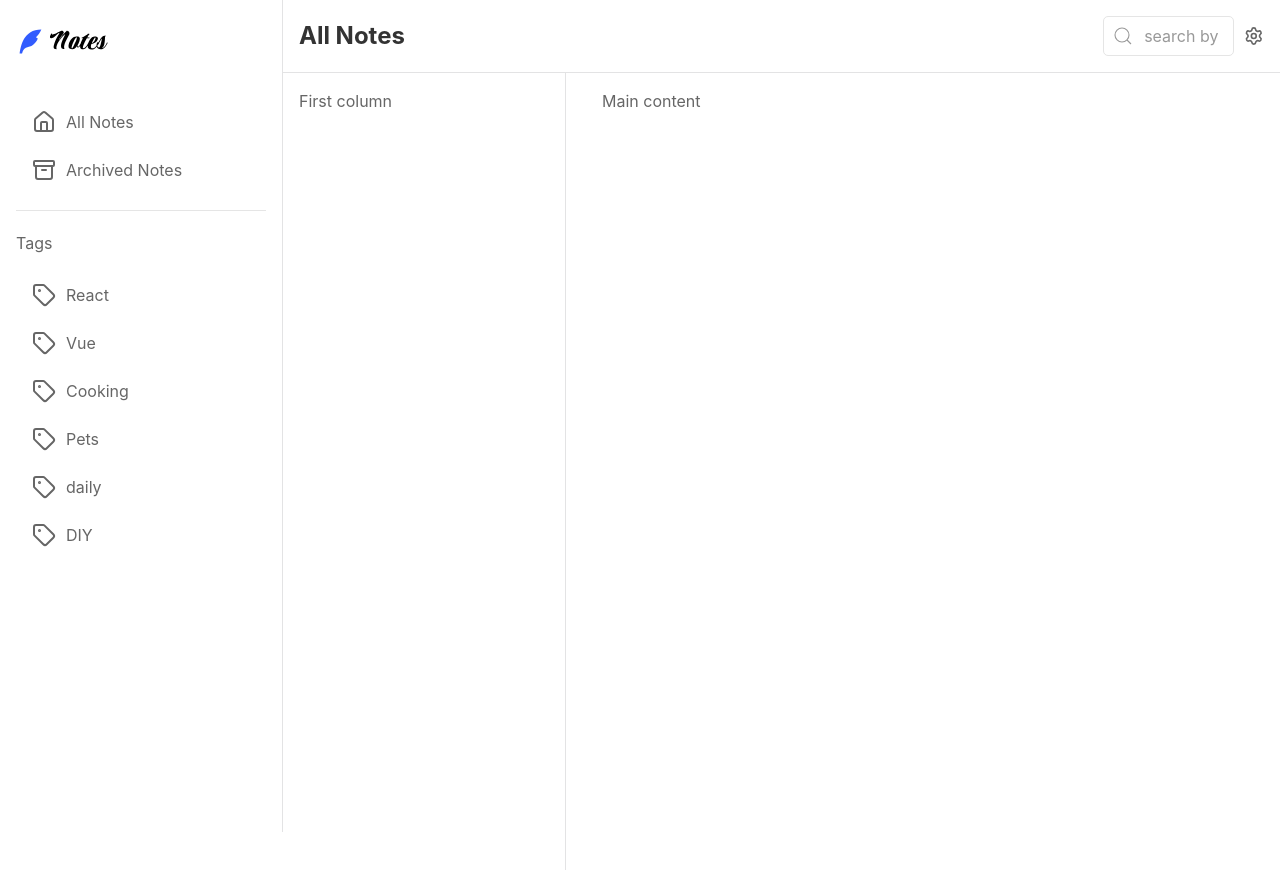
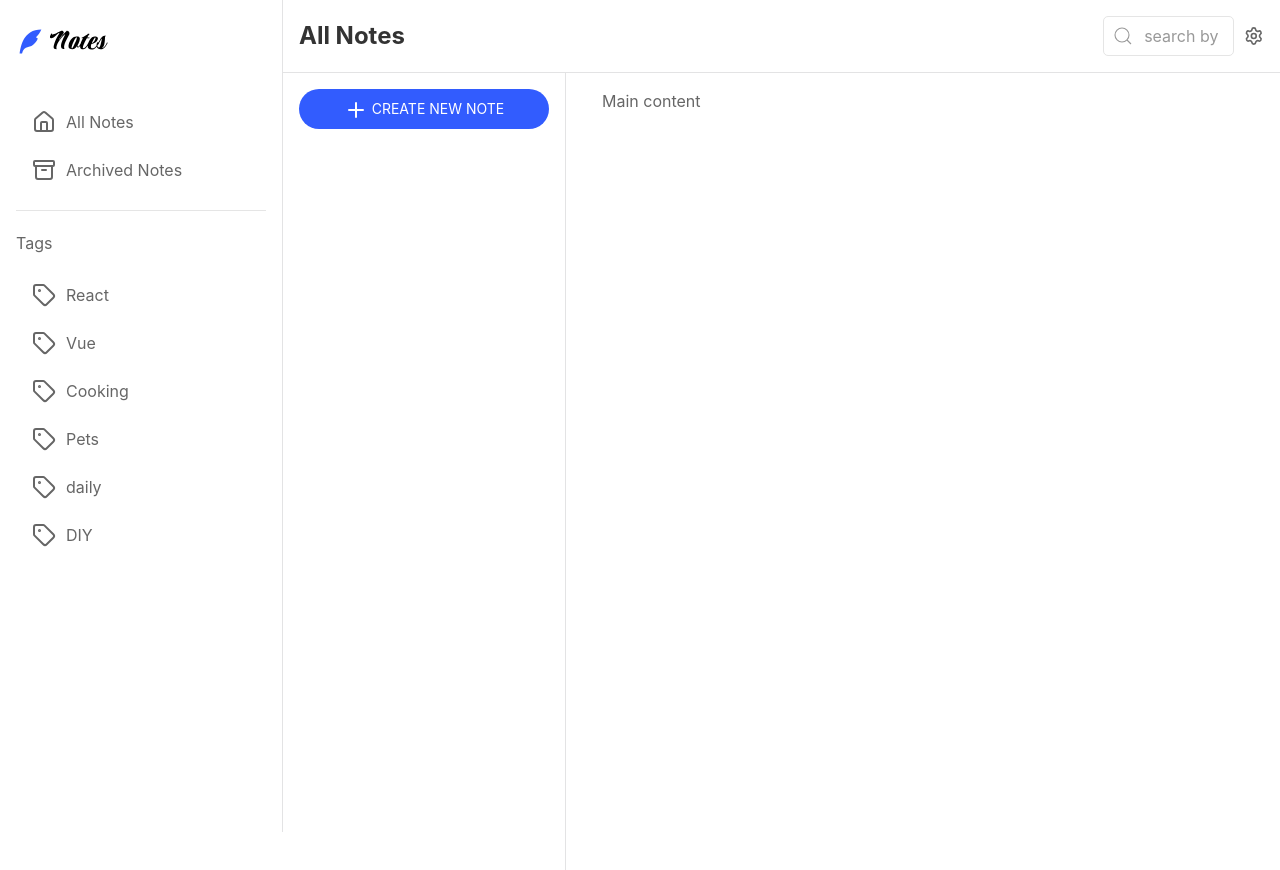
Before and after one commit to vjvic/notes-app, a Vue app: page / in a window 1280 px wide. Shown: the top 870 px of the page. Built offline with nearby package versions, Linux system fonts and the light colour scheme; the HTML template or start-up script is replaced by a standard one.

Commit message:
feat: create button component

```diff
--- /dev/null
+++ b/src/assets/styles/components/_button.scss
@@ -0,0 +1,9 @@
+@use "../abstracts/variables" as *;
+
+.uk-button-primary {
+  background-color: $color-primary-500;
+
+  &:hover {
+    background-color: $color-primary-400;
+  }
+}
--- a/src/assets/styles/main.scss
+++ b/src/assets/styles/main.scss
@@ -6,6 +6,7 @@
 @use "components/Sidebar";
 @use "components/header";
 @use "components/searchbar";
+@use "components/button";
 
 //layouts
 @use "layouts/app";
--- /dev/null
+++ b/src/components/Button.vue
@@ -0,0 +1,58 @@
+<template>
+  <button
+    :class="buttonClasses"
+    :type="type"
+    :disabled="disabled"
+    @click="handleClick"
+  >
+    <slot name="icon" />
+    <slot>{{ label }}</slot>
+  </button>
+</template>
+
+<script setup>
+import { defineProps, defineEmits, computed } from "vue";
+
+const props = defineProps({
+  label: {
+    type: String,
+    default: "Button",
+  },
+  color: {
+    type: String,
+    default: "primary", // Default to primary
+  },
+  type: {
+    type: String,
+    default: "button", // button, submit, reset
+  },
+  border: {
+    type: String,
+    default: "rounded", // rounded, pill, circle
+  },
+  disabled: {
+    type: Boolean,
+    default: false, // Disabled state
+  },
+});
+
+const emit = defineEmits(["click"]);
+
+const buttonClasses = computed(() => {
+  return ["uk-button", `uk-button-${props.color}`, `uk-border-${props.border}`];
+});
+
+const handleClick = () => {
+  if (!props.disabled) {
+    emit("click");
+  }
+};
+</script>
+
+<style scoped>
+::v-deep [slot="icon"] {
+  margin-right: 0.5rem;
+  display: inline-flex;
+  align-items: center;
+}
+</style>
--- a/src/views/HomeView.vue
+++ b/src/views/HomeView.vue
@@ -3,7 +3,10 @@
 <template>
   <div class="home-layout">
     <div class="home-layout__sidebar">
-      <p>First column</p>
+      <Button color="primary" border="pill" class="uk-width-1-1">
+        <Plus />
+        Create New Note
+      </Button>
     </div>
 
     <div class="home-layout__content">
@@ -11,3 +14,8 @@
     </div>
   </div>
 </template>
+
+<script setup>
+import Button from "@/Components/Button.vue";
+import { Plus } from "lucide-vue-next";
+</script>
```
